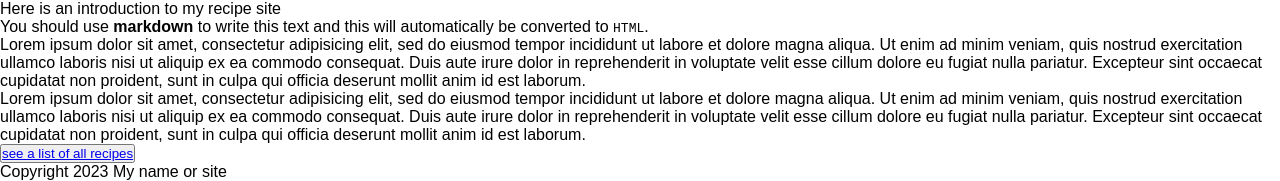
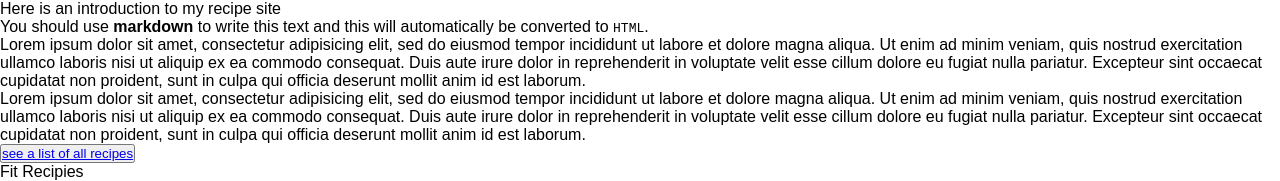
Before and after one commit to kaiablk/FitBook, a Jekyll site: the page built from home/index.md, in a window 1280 px wide. Shown: the part 1941-2122 px from the top of the page. Built offline with Jekyll 4.4.1, drawn with Linux system fonts in a browser that asks for light colours.

Commit message:
Update _config.yml

```diff
--- a/_config.yml
+++ b/_config.yml
@@ -12,7 +12,7 @@ searchbutton: false # you can have a search feature by adding this button to the
 
 # change the following to your name or site name
 footer_text:
-  "Copyright 2023 My name or site"
+  "Fit Recipies"
 
 # DO NOT EDIT BELOW THIS LINE
 
```
